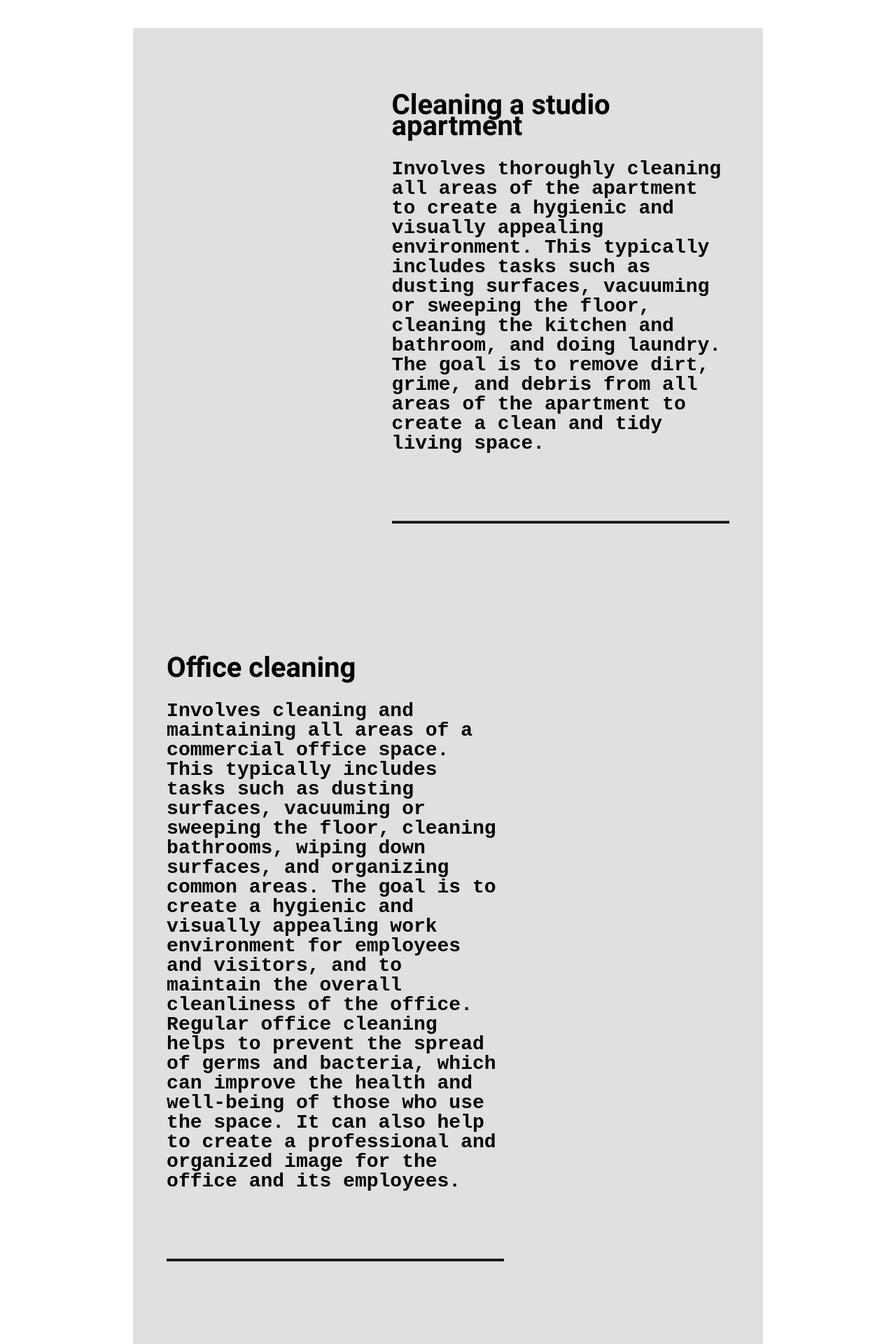
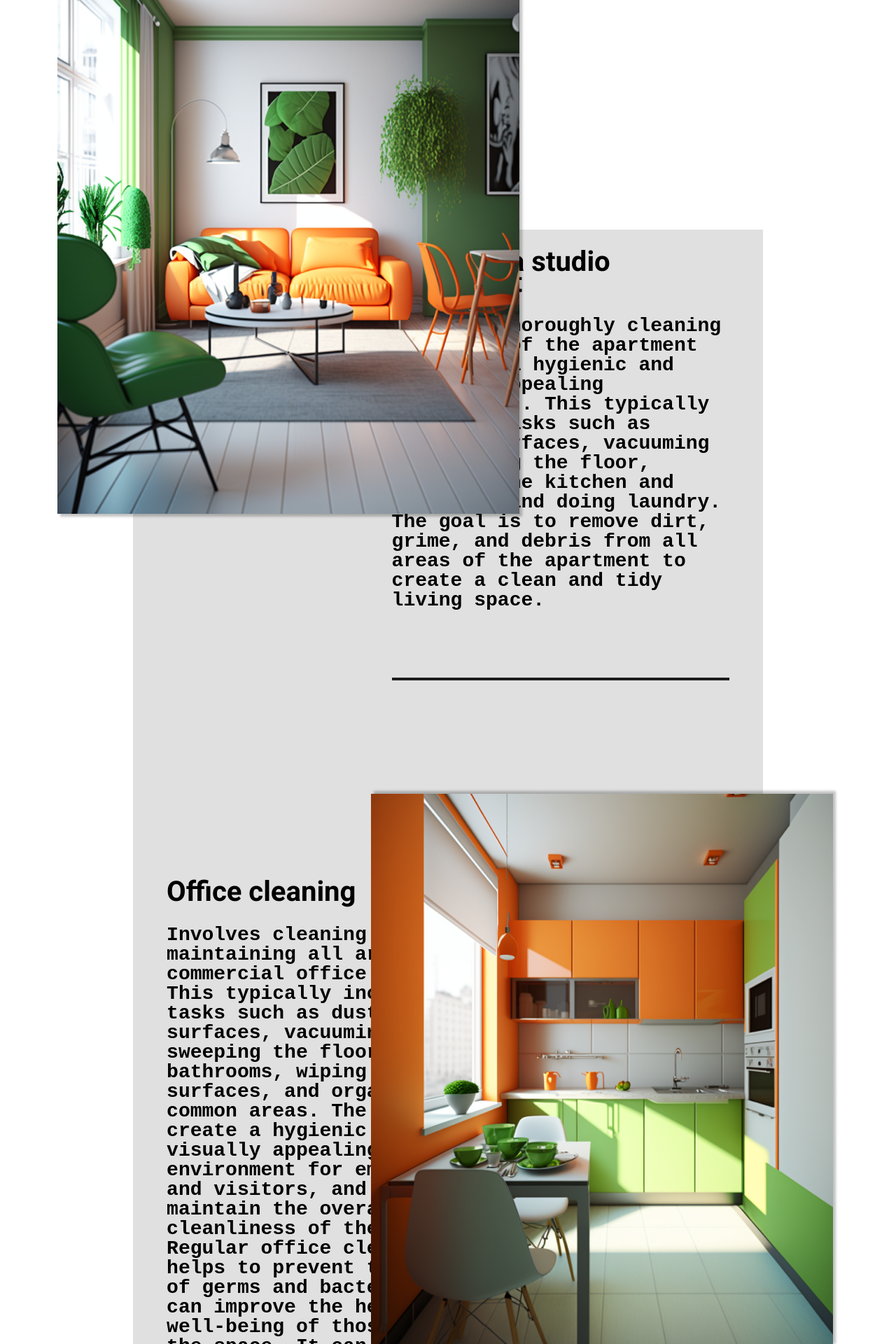
Before and after one commit to OxeoH/fullstack-test-client, a Next.js app: page / in a window 1280 px wide. Shown: the part 1220-3140 px from the top of the page at 70% size. Built offline with nearby package versions, Linux system fonts and the light colour scheme; a web font is replaced by a local one.

Commit message:
add pictures

```diff
--- a/src/components/Advantages/Advantages.module.scss
+++ b/src/components/Advantages/Advantages.module.scss
@@ -4,6 +4,7 @@
   width: 100%;
   justify-content: center;
   align-items: center;
+  margin-bottom: 4rem;
 }
 .advantage {
   display: flex;
--- a/src/components/Cleanings/Cleanings.module.scss
+++ b/src/components/Cleanings/Cleanings.module.scss
@@ -1,16 +1,18 @@
 @import '../../styles/variables.scss';
 
 .cleanings {
+  position: relative;
   max-width: 76%;
   background-color: $backgroundGray;
-  padding: 6rem 3rem;
+  padding: 2rem 3rem;
+  margin: 14rem 0;
 }
 .cleaning {
   position: relative;
   width: 100%;
   display: flex;
   flex-direction: row;
-  margin-bottom: 12rem;
+  margin-bottom: 18rem;
   &:last-child {
     margin-bottom: 0;
   }
@@ -37,6 +39,9 @@
     line-height: 28px;
   }
   margin-bottom: 6rem;
+  &:last-child {
+    margin-bottom: 0;
+  }
 }
 
 .line {
--- a/src/components/Cleanings/Cleanings.tsx
+++ b/src/components/Cleanings/Cleanings.tsx
@@ -13,7 +13,6 @@ const cleaningsList = [
       Involves thoroughly cleaning all areas of the apartment to create a hygienic and visually appealing environment.
       This typically includes tasks such as dusting surfaces, vacuuming or sweeping the floor, cleaning the kitchen and bathroom, and doing laundry.
       The goal is to remove dirt, grime, and debris from all areas of the apartment to create a clean and tidy living space.`,
-    imgSrc: apartment,
   },
   {
     title: 'Office cleaning',
@@ -23,7 +22,6 @@ const cleaningsList = [
     The goal is to create a hygienic and visually appealing work environment for employees and visitors, and to maintain the overall cleanliness of the office.
     Regular office cleaning helps to prevent the spread of germs and bacteria, which can improve the health and well-being of those who use the space.
     It can also help to create a professional and organized image for the office and its employees.`,
-    imgSrc: office,
   },
 
   {
@@ -32,7 +30,6 @@ const cleaningsList = [
       Includes wiping countertops, cabinets and household appliances to remove dirt, cleaning the sink, including the faucet, handles and drain hole, cleaning the stove, oven and microwave.
       Washing the refrigerator and freezer, including internal and external surfaces and handles. Sweeping and mopping floors.
       Garbage removal and replacement of garbage bags.`,
-    imgSrc: kitchen,
   },
 ]
 
@@ -57,11 +54,17 @@ export const Cleanings = () => {
 
               <span className={styles.line} />
             </div>
-            <div className={styles.picture}>
-              <Image src={option.imgSrc} alt="Picture" fill />
-            </div>
           </div>
         ))}
+        <div style={{ position: 'absolute', top: '-13%', left: '-12%' }}>
+          <Image src={apartment} alt="apartment" />
+        </div>
+        <div style={{ position: 'absolute', top: '27%', right: '-12%' }}>
+          <Image src={kitchen} alt="kitchen" />
+        </div>
+        <div style={{ position: 'absolute', top: '68%', left: '-12%' }}>
+          <Image src={office} alt="office" />
+        </div>
       </div>
     </InfoBlock>
   )
```
